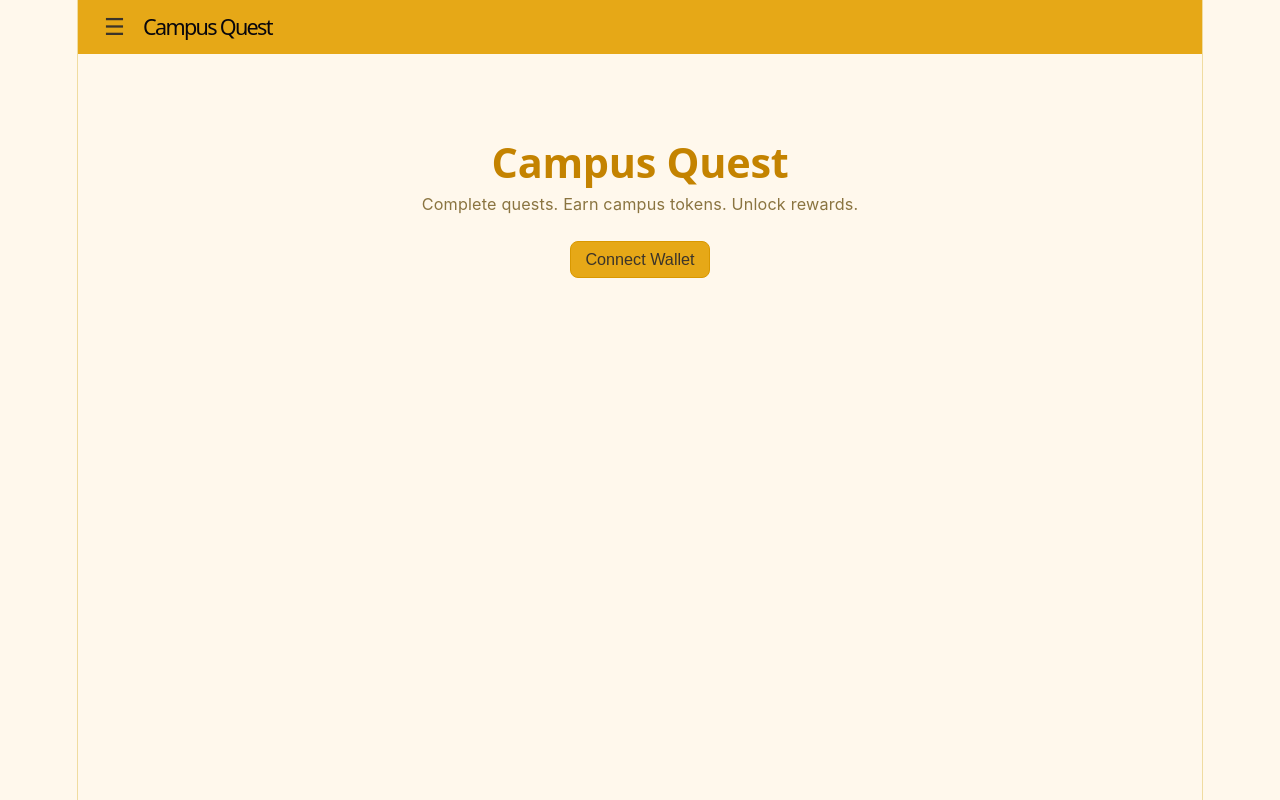
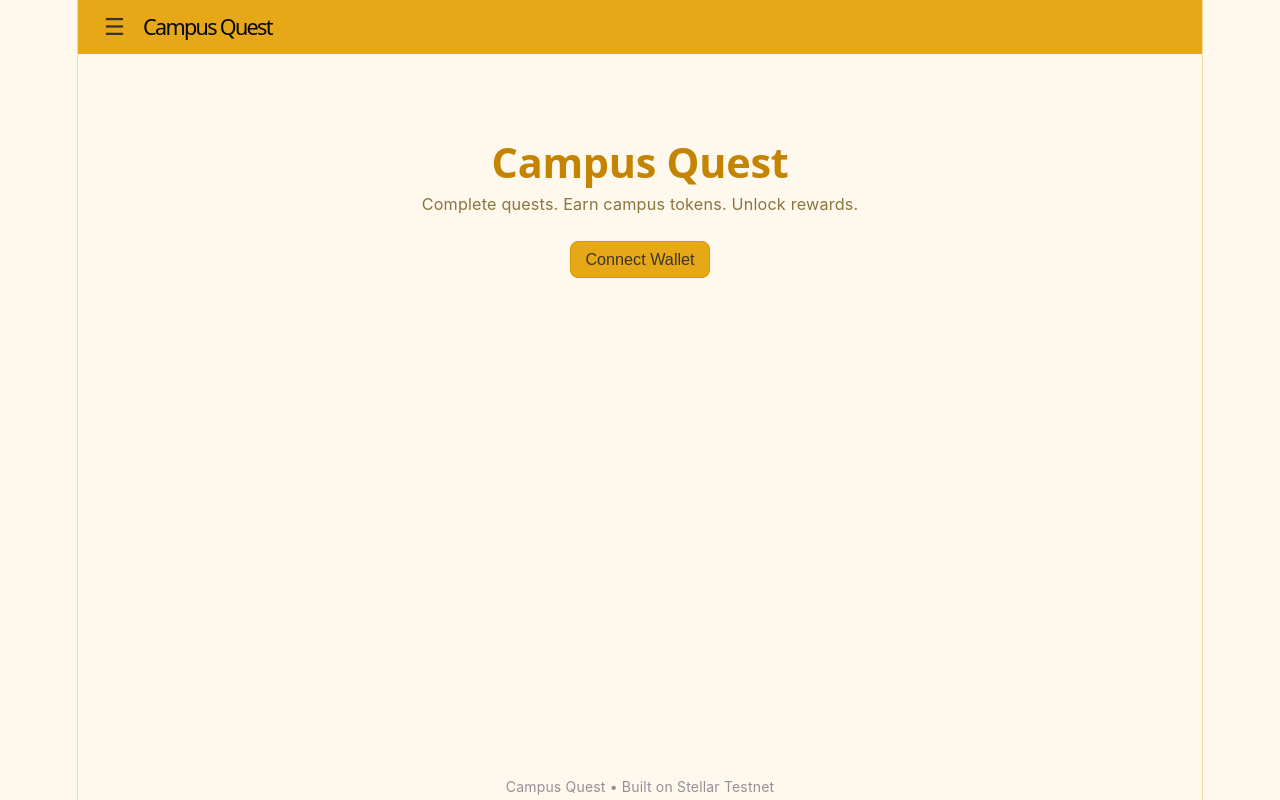
Before and after one commit to zuygur/campus-quest, a React (Vite) app in the folder campus-quest-frontend/: page / in a window 1280 px wide. Built offline with nearby package versions, Linux system fonts and the light colour scheme; what @creit.tech/stellar-wallets-kit, @stellar/stellar-sdk would draw is missing.

Commit message:
Added application footer

```diff
--- a/campus-quest-frontend/src/App.css
+++ b/campus-quest-frontend/src/App.css
@@ -288,3 +288,10 @@ body {
   text-align: center;
   padding: 60px 20px;
 }
+
+.footer {
+  margin-top: 30px;
+  text-align: center;
+  opacity: .7;
+  font-size: 14px;
+}
--- a/campus-quest-frontend/src/App.jsx
+++ b/campus-quest-frontend/src/App.jsx
@@ -445,8 +445,14 @@ function App() {
         {feedback && <p className="feedback-success">{feedback}</p>}
         {error && <p className="feedback-error">{error}</p>}
       </div>
+
+      <footer className="footer">
+        Campus Quest • Built on Stellar Testnet
+      </footer>
     </div>
   )
+
+
 }
 
 export default App
```
